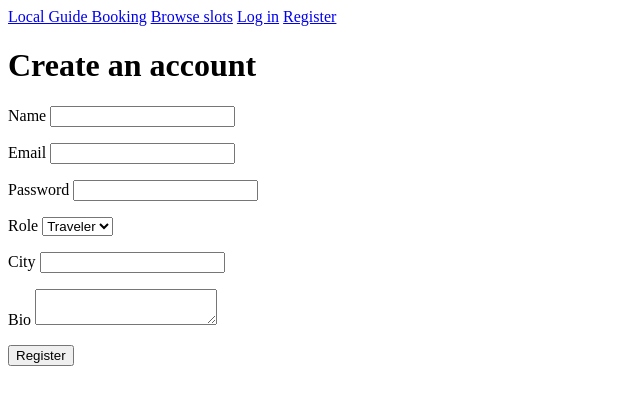
After one commit to equaan/local-guide-booking, a Flask app: page /register in a window 1280 px wide. The commit adds this page. Shown: the top 405 px of the page, without its empty margins (0-640 px from the left). Run offline with Flask 3, Linux system fonts and the light colour scheme; some libraries are stand-ins or nearby versions.

Commit message:
feat(auth): add registration login and logout

```diff
--- a/app/__init__.py
+++ b/app/__init__.py
@@ -6,6 +6,7 @@ import os
 
 from flask import Flask, render_template
 
+from app.blueprints.auth import auth_bp
 from app.blueprints.ops import ops_bp
 from app.config import BaseConfig, DevConfig, ProdConfig, TestConfig
 from app.extensions import csrf, db, login_manager, migrate
@@ -25,6 +26,7 @@ def create_app(config_class: type[BaseConfig] | None = None) -> Flask:
     login_manager.init_app(app)
     csrf.init_app(app)
 
+    app.register_blueprint(auth_bp)
     app.register_blueprint(ops_bp)
 
     @app.get("/")
--- /dev/null
+++ b/app/blueprints/auth.py
@@ -0,0 +1,71 @@
+from __future__ import annotations
+
+from flask import Blueprint, flash, redirect, render_template, url_for
+from flask_login import current_user, login_required, login_user, logout_user
+from sqlalchemy import func
+from werkzeug.security import check_password_hash, generate_password_hash
+
+from app.extensions import db
+from app.forms import LoginForm, RegistrationForm
+from app.models import User, UserRole
+
+auth_bp = Blueprint("auth", __name__)
+
+
+@auth_bp.route("/register", methods=["GET", "POST"])
+def register():
+    if current_user.is_authenticated:
+        return redirect(url_for("home"))
+
+    form = RegistrationForm()
+    if form.validate_on_submit():
+        email = form.email.data.strip().lower()
+        existing_user = db.session.scalar(
+            db.select(User).where(func.lower(User.email) == email)
+        )
+        if existing_user is not None:
+            form.email.errors.append("An account with that email already exists.")
+        else:
+            user = User(
+                name=form.name.data.strip(),
+                email=email,
+                password_hash=generate_password_hash(form.password.data),
+                role=UserRole(form.role.data),
+                city=form.city.data.strip() or None,
+                bio=form.bio.data.strip() or None,
+            )
+            db.session.add(user)
+            db.session.commit()
+            login_user(user)
+            flash("Registration successful.", "success")
+            return redirect(url_for("home"))
+
+    return render_template("auth/register.html", form=form)
+
+
+@auth_bp.route("/login", methods=["GET", "POST"])
+def login():
+    if current_user.is_authenticated:
+        return redirect(url_for("home"))
+
+    form = LoginForm()
+    if form.validate_on_submit():
+        email = form.email.data.strip().lower()
+        user = db.session.scalar(db.select(User).where(User.email == email))
+        if user is not None and check_password_hash(
+            user.password_hash, form.password.data
+        ):
+            login_user(user)
+            flash("Logged in successfully.", "success")
+            return redirect(url_for("home"))
+        flash("Invalid email or password.", "error")
+
+    return render_template("auth/login.html", form=form)
+
+
+@auth_bp.post("/logout")
+@login_required
+def logout():
+    logout_user()
+    flash("You have been logged out.", "success")
+    return redirect(url_for("home"))
--- a/app/config.py
+++ b/app/config.py
@@ -41,6 +41,7 @@ class TestConfig(BaseConfig):
             DATABASE_URL="sqlite://",
             SQLALCHEMY_DATABASE_URI="sqlite://",
             TESTING=True,
+            SECRET_KEY=os.urandom(32),
             WTF_CSRF_ENABLED=False,
         )
 
--- a/app/extensions.py
+++ b/app/extensions.py
@@ -14,5 +14,13 @@ csrf = CSRFProtect()
 
 @login_manager.request_loader
 def load_anonymous_user(_request: Request) -> None:
-    """Keep public pages renderable until B-02 provides model-backed loading."""
+    """Keep request authentication session-backed through Flask-Login."""
     return None
+
+
+@login_manager.user_loader
+def load_user(user_id: str):
+    """Load the session user without exposing database details to routes."""
+    from app.models import User
+
+    return db.session.get(User, int(user_id))
--- /dev/null
+++ b/app/forms.py
@@ -0,0 +1,34 @@
+from __future__ import annotations
+
+from flask_wtf import FlaskForm
+from wtforms import PasswordField, SelectField, StringField, SubmitField, TextAreaField
+from wtforms.validators import DataRequired, Email, Length, Optional
+
+
+class RegistrationForm(FlaskForm):
+    name = StringField("Name", validators=[DataRequired(), Length(max=80)])
+    email = StringField("Email", validators=[DataRequired(), Email(), Length(max=254)])
+    password = PasswordField(
+        "Password", validators=[DataRequired(), Length(min=8, max=128)]
+    )
+    role = SelectField(
+        "Role",
+        choices=[("traveler", "Traveler"), ("guide", "Guide")],
+        validators=[DataRequired()],
+    )
+    city = StringField("City", validators=[Optional(), Length(max=80)])
+    bio = TextAreaField("Bio", validators=[Optional(), Length(max=500)])
+    submit = SubmitField("Register")
+
+    def validate(self, extra_validators=None) -> bool:
+        is_valid = super().validate(extra_validators=extra_validators)
+        if self.role.data == "guide" and not self.city.data.strip():
+            self.city.errors.append("City is required for guides.")
+            is_valid = False
+        return is_valid
+
+
+class LoginForm(FlaskForm):
+    email = StringField("Email", validators=[DataRequired(), Email(), Length(max=254)])
+    password = PasswordField("Password", validators=[DataRequired()])
+    submit = SubmitField("Log in")
--- /dev/null
+++ b/app/templates/auth/register.html
@@ -0,0 +1,17 @@
+{% extends "base.html" %}
+
+{% block title %}Register{% endblock %}
+
+{% block content %}
+  <h1>Create an account</h1>
+  <form method="post">
+    {{ form.hidden_tag() }}
+    <p>{{ form.name.label }} {{ form.name(id="name") }} {% for error in form.name.errors %}<span>{{ error }}</span>{% endfor %}</p>
+    <p>{{ form.email.label }} {{ form.email(id="email") }} {% for error in form.email.errors %}<span>{{ error }}</span>{% endfor %}</p>
+    <p>{{ form.password.label }} {{ form.password(id="password") }} {% for error in form.password.errors %}<span>{{ error }}</span>{% endfor %}</p>
+    <p>{{ form.role.label }} {{ form.role(id="role") }} {% for error in form.role.errors %}<span>{{ error }}</span>{% endfor %}</p>
+    <p>{{ form.city.label }} {{ form.city(id="city") }} {% for error in form.city.errors %}<span>{{ error }}</span>{% endfor %}</p>
+    <p>{{ form.bio.label }} {{ form.bio(id="bio") }} {% for error in form.bio.errors %}<span>{{ error }}</span>{% endfor %}</p>
+    {{ form.submit(id="submit-register") }}
+  </form>
+{% endblock %}
--- a/app/templates/base.html
+++ b/app/templates/base.html
@@ -10,8 +10,20 @@
       <nav aria-label="Main navigation">
         <a href="/" aria-label="Local Guide Booking home">Local Guide Booking</a>
         <a href="/slots" data-testid="nav-slots">Browse slots</a>
-        <a href="/login" data-testid="nav-login">Log in</a>
-        <a href="/register" data-testid="nav-register">Register</a>
+        {% if current_user.is_authenticated %}
+          <span data-testid="nav-user">{{ current_user.name }}</span>
+          <a href="/bookings" data-testid="nav-bookings">My bookings</a>
+          {% if current_user.role.value == "guide" %}
+            <a href="/guide/slots" data-testid="nav-guide-slots">My slots</a>
+          {% endif %}
+          <form method="post" action="{{ url_for('auth.logout') }}">
+            <input type="hidden" name="csrf_token" value="{{ csrf_token() }}">
+            <button type="submit" data-testid="nav-logout">Log out</button>
+          </form>
+        {% else %}
+          <a href="{{ url_for('auth.login') }}" data-testid="nav-login">Log in</a>
+          <a href="{{ url_for('auth.register') }}" data-testid="nav-register">Register</a>
+        {% endif %}
       </nav>
     </header>
     <main>
```
Also changed, not shown: app/templates/auth/login.html (added, +13 -0 lines).
